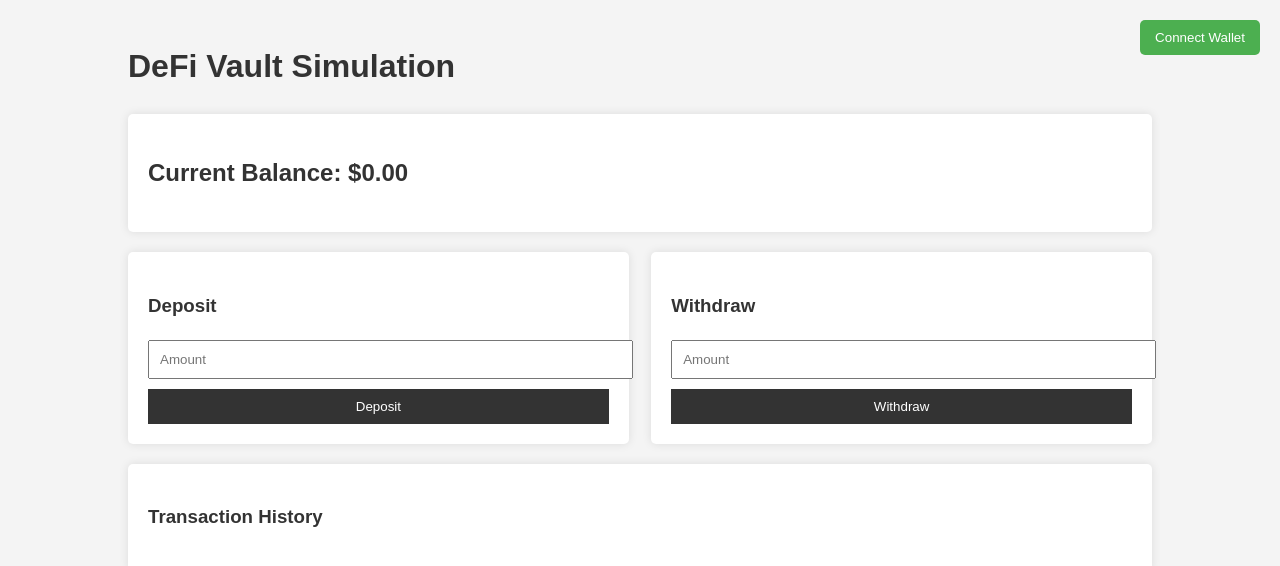
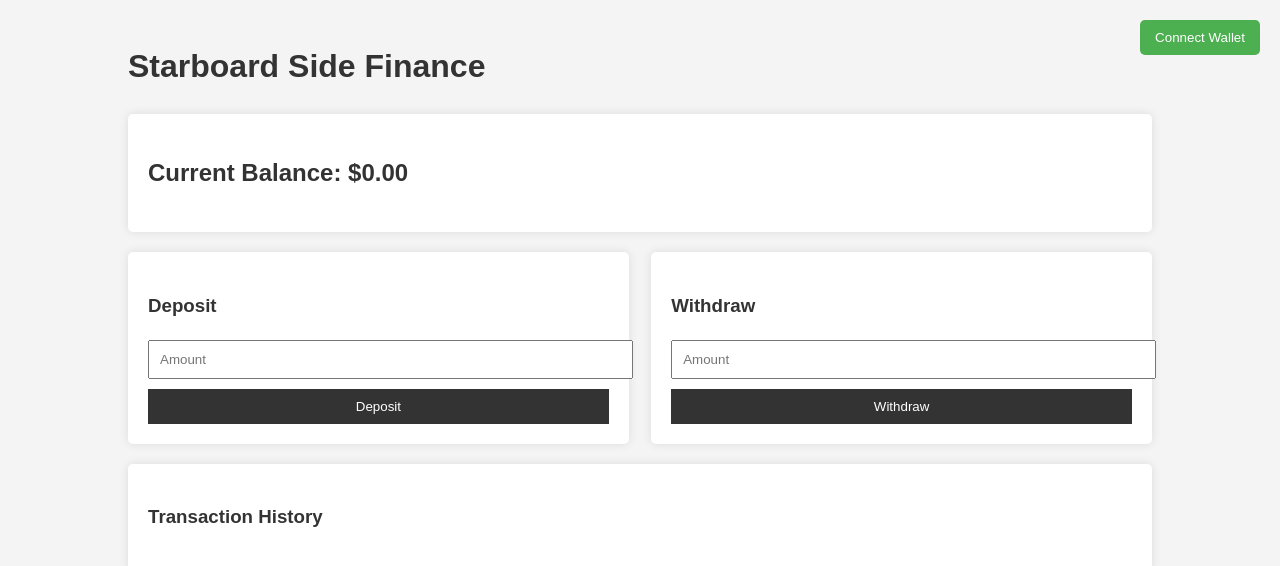
Before and after one commit to starboardside/app, a website: page index.html in a window 1280 px wide. Drawn offline with Linux system fonts and the light colour scheme; no server answers.

Commit message:
Agent step completed: Update the title of the web application to 'Starboard Side Finance'

```diff
--- a/index.html
+++ b/index.html
@@ -3,7 +3,7 @@
 <head>
     <meta charset="UTF-8">
     <meta name="viewport" content="width=device-width, initial-scale=1.0">
-    <title>DeFi Vault Simulation</title>
+    <title>Starboard Side Finance</title>
     <link rel="stylesheet" href="/styles.css">
 </head>
 <body>
@@ -11,7 +11,7 @@
         <button id="wallet-login-btn">Connect Wallet</button>
     </div>
     <div class="container">
-        <h1>DeFi Vault Simulation</h1>
+        <h1>Starboard Side Finance</h1>
         <div class="balance-container">
             <h2>Current Balance: $<span id="balance">0.00</span></h2>
         </div>
```
